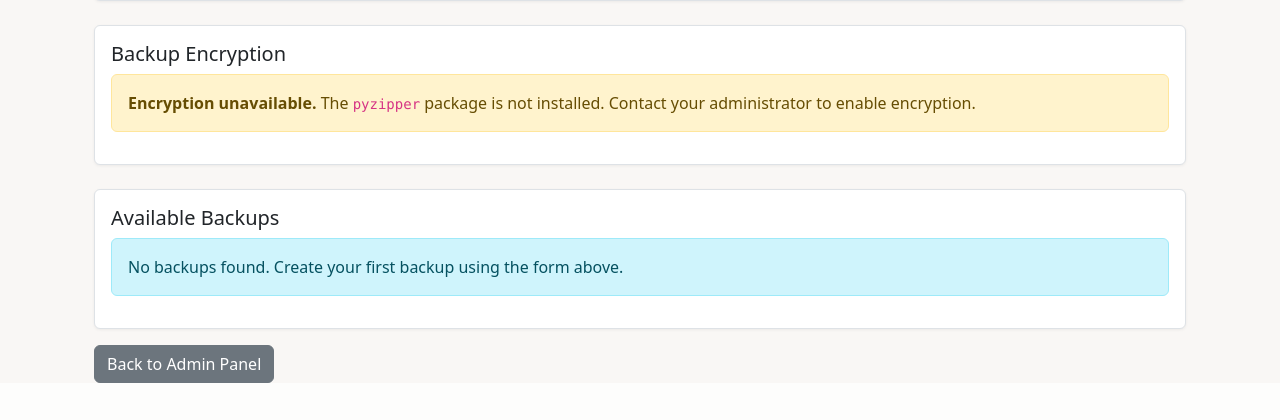
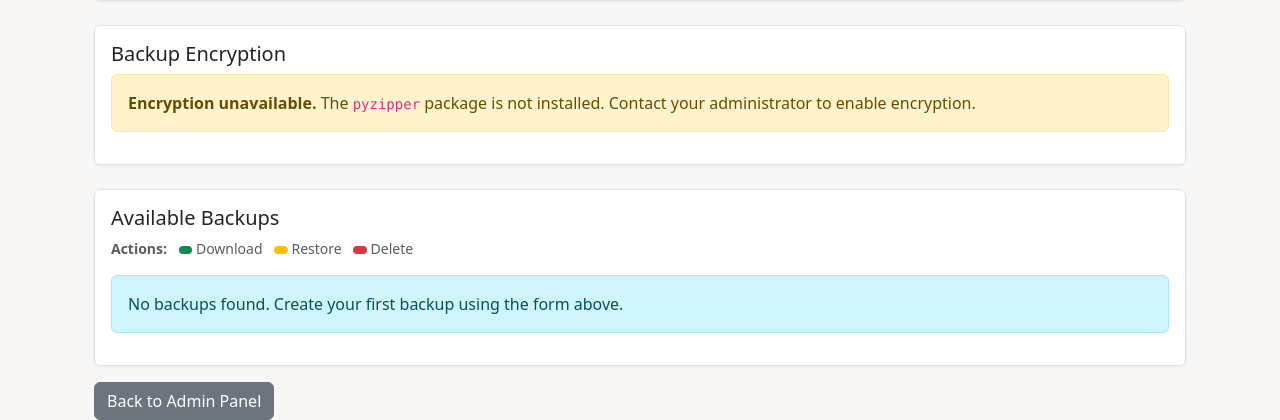
Before and after one commit to mrcrunchybeans/youth-secure-checkin, a Python web app: template templates/admin/backups.html in a window 1280 px wide. Shown: the part 938-1358 px from the top of the page. Before the commit the page ends 1321 px from the top, so only its background shows below. Run offline with Jinja, Linux system fonts and the light colour scheme; the template is opened without the code that fills it, so the values that code supplies are empty; some libraries are stand-ins or nearby versions.

Commit message:
backup fix

```diff
--- a/backup_manager.py
+++ b/backup_manager.py
@@ -208,7 +208,11 @@ class BackupManager:
         backups = []
         local_now = self._get_local_now()
 
-        for backup_file in sorted(self.backup_dir.glob('backup_*.zip'), reverse=True):
+        # Get all backup files and sort by modification time (newest first)
+        backup_files = list(self.backup_dir.glob('backup_*.zip'))
+        backup_files.sort(key=lambda f: f.stat().st_mtime, reverse=True)
+
+        for backup_file in backup_files:
             try:
                 stat = backup_file.stat()
                 # Convert file mtime to timezone-aware datetime if we have a timezone
--- a/templates/admin/backups.html
+++ b/templates/admin/backups.html
@@ -222,6 +222,15 @@
   <div class="card">
     <div class="card-body">
       <h5 class="card-title">Available Backups</h5>
+
+      <!-- Action Button Legend -->
+      <div class="mb-3 small text-muted">
+        <strong>Actions:</strong>
+        <span class="ms-2"><span class="badge bg-success"><i class="bi bi-download"></i></span> Download</span>
+        <span class="ms-2"><span class="badge bg-warning"><i class="bi bi-arrow-counterclockwise"></i></span> Restore</span>
+        <span class="ms-2"><span class="badge bg-danger"><i class="bi bi-trash"></i></span> Delete</span>
+      </div>
+
       {% if backups %}
       <div class="table-responsive">
         <table class="table table-hover">
```
